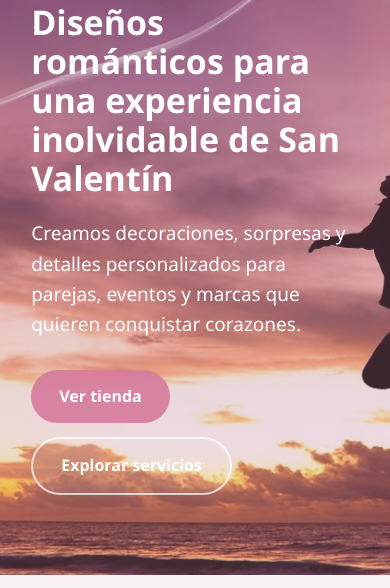
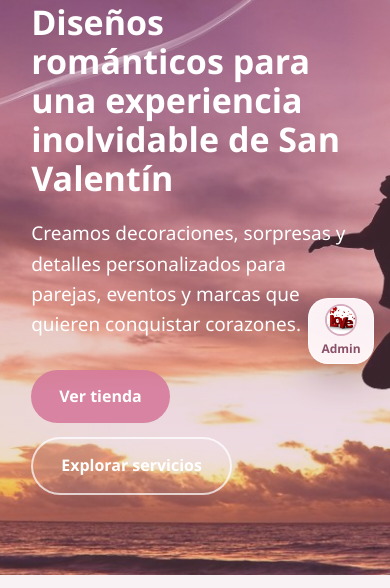
Before and after one commit to sanchez-44/codezx, a PHP site: page /codezx/index.html in a window 390 px wide. Shown: the part 464-1052 px from the top of the page. Run offline with PHP 8.4, Linux system fonts and the light colour scheme.

Commit message:
Add floating admin image button styles

```diff
--- a/styles.css
+++ b/styles.css
@@ -434,6 +434,46 @@ footer {
   color: #fff;
 }
 
+.admin-image-button {
+  position: fixed;
+  right: 24px;
+  bottom: 24px;
+  width: 74px;
+  height: 74px;
+  display: flex;
+  flex-direction: column;
+  align-items: center;
+  justify-content: center;
+  gap: 3px;
+  border-radius: 22px;
+  background: rgba(255, 248, 251, 0.96);
+  border: 1px solid rgba(255, 255, 255, 0.72);
+  box-shadow: 0 16px 34px rgba(72, 29, 46, 0.24);
+  text-decoration: none;
+  z-index: 2800;
+  transition: transform 0.22s ease, box-shadow 0.22s ease, background 0.22s ease;
+}
+
+.admin-image-button img {
+  width: 36px;
+  height: 36px;
+  object-fit: cover;
+  border-radius: 50%;
+  border: 2px solid rgba(184, 116, 145, 0.55);
+}
+
+.admin-image-button span {
+  color: #8a5068;
+  font-size: 12px;
+  font-weight: 900;
+}
+
+.admin-image-button:hover {
+  transform: translateY(-5px) scale(1.03);
+  box-shadow: 0 22px 42px rgba(72, 29, 46, 0.28);
+  background: #ffffff;
+}
+
 .intro-effects {
   position: fixed;
   inset: 0;
@@ -821,7 +861,7 @@ footer {
 .ui-toast {
   position: fixed;
   right: 24px;
-  bottom: 24px;
+  bottom: 110px;
   background: rgba(96, 49, 68, 0.95);
   color: #fff;
   padding: 14px 18px;
@@ -961,4 +1001,17 @@ footer {
   .page-hero h2 {
     font-size: 34px;
   }
+
+  .admin-image-button {
+    right: 16px;
+    bottom: 16px;
+    width: 66px;
+    height: 66px;
+    border-radius: 20px;
+  }
+
+  .admin-image-button img {
+    width: 32px;
+    height: 32px;
+  }
 }
```
